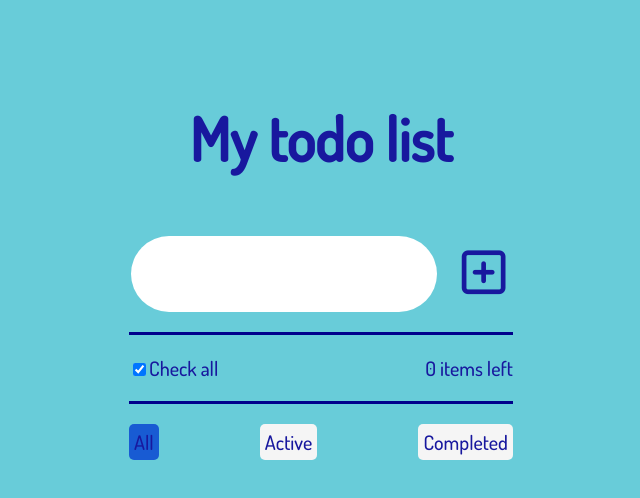
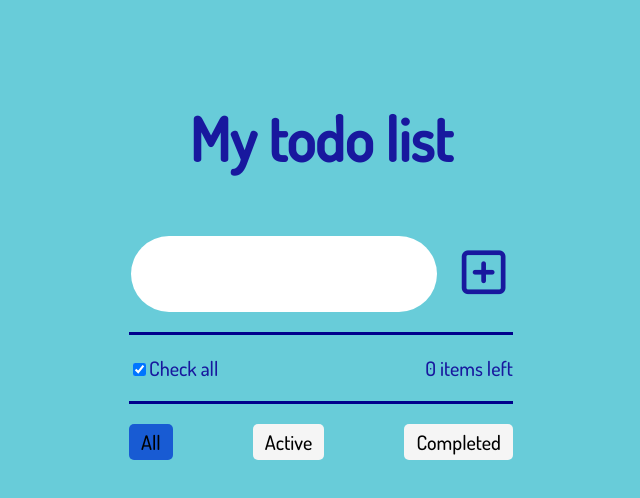
Before and after one commit to Deirdris/Todo, a Vue app: page / in a window 1280 px wide. Shown: the top 498 px of the page, without its empty margins (319-959 px from the left). Built offline with nearby package versions, Linux system fonts and the light colour scheme.

Commit message:
Buttons padding changed

```diff
--- a/src/views/Home.vue
+++ b/src/views/Home.vue
@@ -236,9 +236,9 @@ export default {
      appearance: none;
      border: none;
      border-radius: 5px;
-     padding: 5px;
+     padding: 5px 12px 5px 12px;
      font-family: 'Dosis', sans-serif;
-     color: #18189e;
+     color: black;
 
      &:hover{
        background: cornflowerblue;
```
